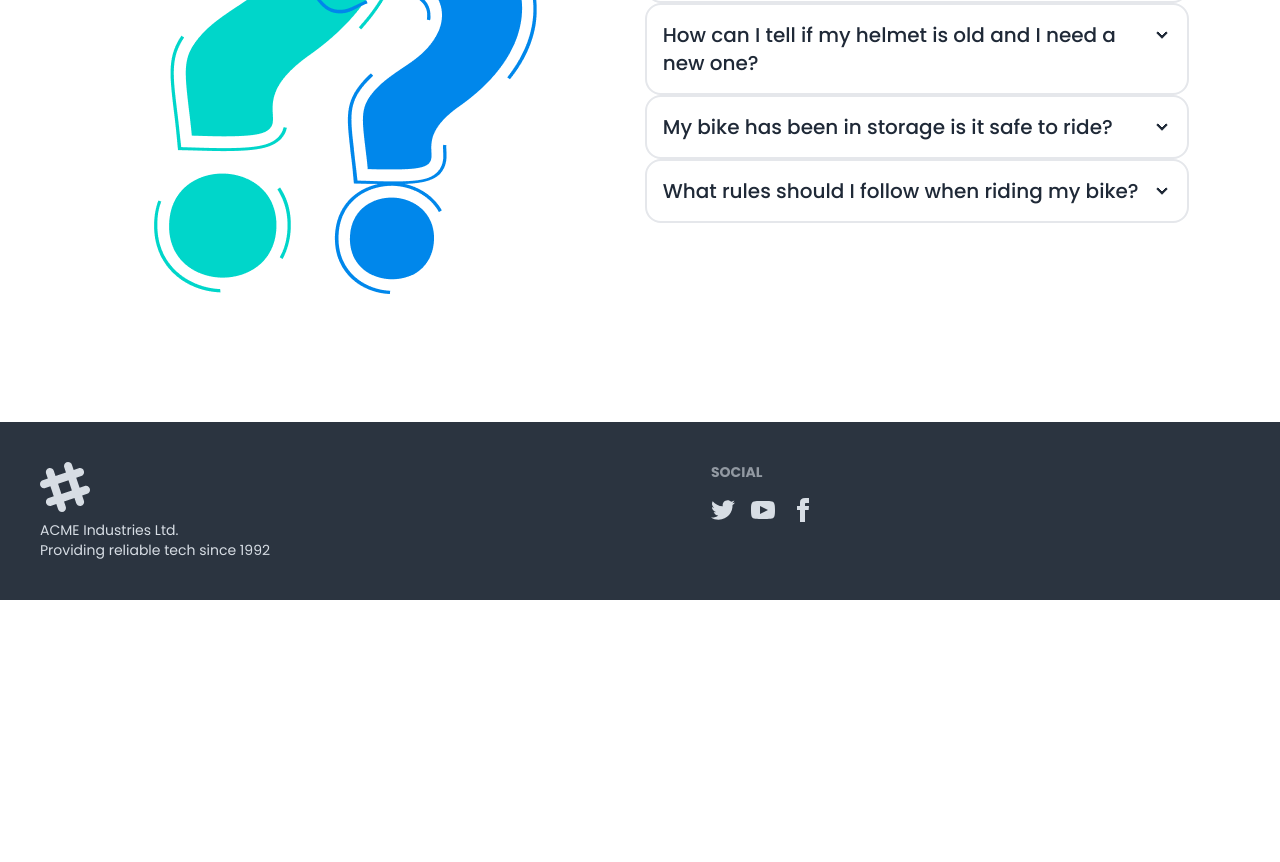
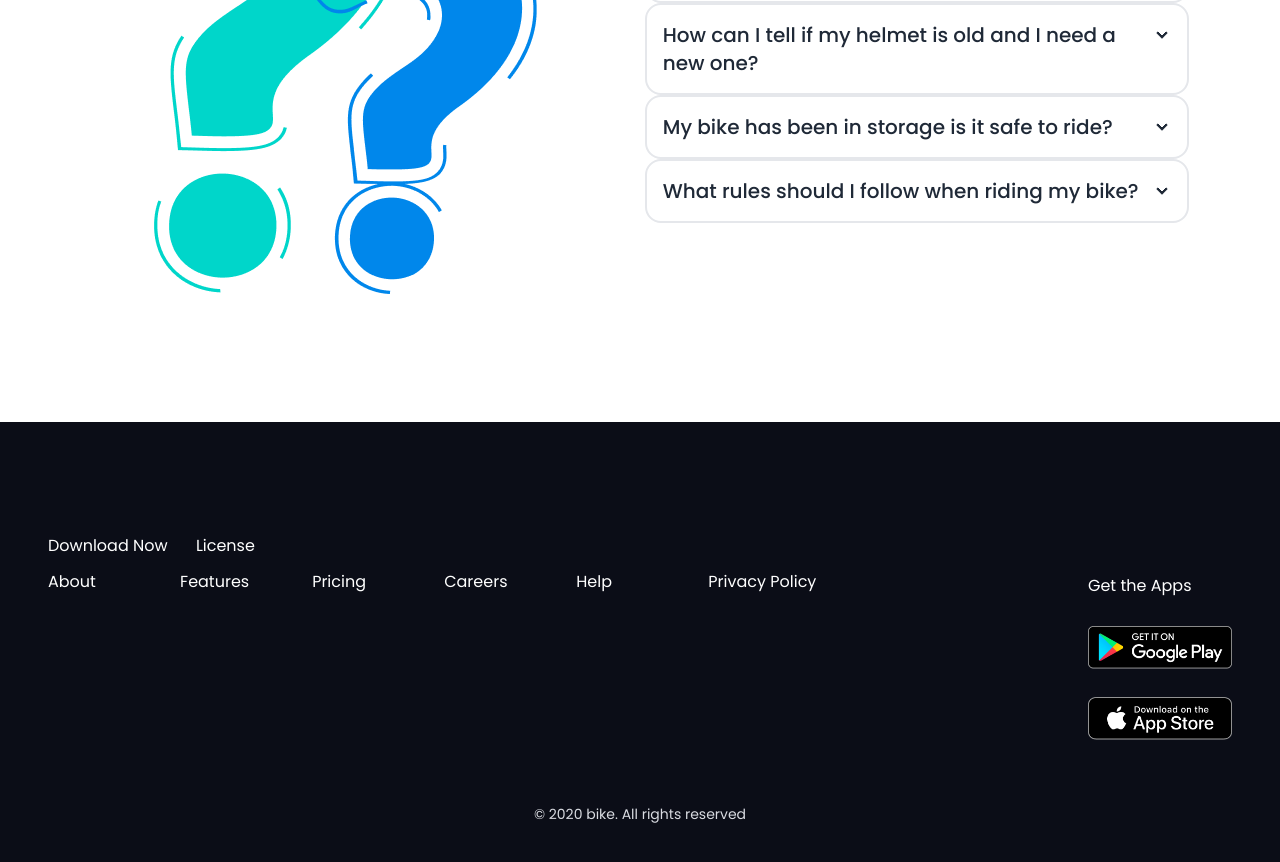
Before and after one commit to ashraful2871/Bike-Kinbo, a plain HTML site: page index.html in a window 1280 px wide. Shown: the part 3062-3924 px from the top of the page. Before the commit the page ends 3662 px from the top, so only its background shows below. Drawn offline with nearby package versions, Linux system fonts and the light colour scheme.

Commit message:
footer section done

```diff
--- a/index.html
+++ b/index.html
@@ -222,7 +222,8 @@
         <!-- Happy client  -->
         <section class="mb-32">
 
-            <h1 class="text-center text-4xl md:text-5xl font-bold mb-14">Happy <span class="text-[#E76F51]">Clients says</span></h1>
+            <h1 class="text-center text-4xl md:text-5xl font-bold mb-14">Happy <span class="text-[#E76F51]">Clients
+                    says</span></h1>
 
 
             <div class="grid gap-6 lg:gap-12 grid-cols-1 md:grid-cols-2 lg:grid-cols-3">
@@ -240,10 +241,7 @@
                         <div>
                             <div class="rating">
                                 <input type="radio" name="rating-2" class="mask mask-star-2 bg-orange-400" />
-                            <input
-                              type="radio"
-                              name="rating-2"
-                              class="mask mask-star-2 bg-orange-400"
+                                <input type="radio" name="rating-2" class="mask mask-star-2 bg-orange-400"
                                     checked="checked" />
                                 <input type="radio" name="rating-2" class="mask mask-star-2 bg-orange-400" />
                                 <input type="radio" name="rating-2" class="mask mask-star-2 bg-orange-400" />
@@ -268,10 +266,7 @@
                         <div>
                             <div class="rating">
                                 <input type="radio" name="rating-2" class="mask mask-star-2 bg-orange-400" />
-                            <input
-                              type="radio"
-                              name="rating-2"
-                              class="mask mask-star-2 bg-orange-400"
+                                <input type="radio" name="rating-2" class="mask mask-star-2 bg-orange-400"
                                     checked="checked" />
                                 <input type="radio" name="rating-2" class="mask mask-star-2 bg-orange-400" />
                                 <input type="radio" name="rating-2" class="mask mask-star-2 bg-orange-400" />
@@ -296,10 +291,7 @@
                         <div>
                             <div class="rating">
                                 <input type="radio" name="rating-2" class="mask mask-star-2 bg-orange-400" />
-                            <input
-                              type="radio"
-                              name="rating-2"
-                              class="mask mask-star-2 bg-orange-400"
+                                <input type="radio" name="rating-2" class="mask mask-star-2 bg-orange-400"
                                     checked="checked" />
                                 <input type="radio" name="rating-2" class="mask mask-star-2 bg-orange-400" />
                                 <input type="radio" name="rating-2" class="mask mask-star-2 bg-orange-400" />
@@ -316,7 +308,8 @@
 
         <!-- FAQ section -->
         <section class="mb-32">
-            <h1 class="text-center text-4xl md:text-5xl font-bold mb-14">Frequently Asked <span class="text-[#E76F51]">Question</span></h1>
+            <h1 class="text-center text-4xl md:text-5xl font-bold mb-14">Frequently Asked <span
+                    class="text-[#E76F51]">Question</span></h1>
             <div class="p-6 md:p-4 lg:p-0 md:gap-4 md:flex md:justify-evenly ">
                 <div>
                     <img src="images/others/faq.png" alt="">
@@ -325,29 +318,37 @@
                     <div class="collapse collapse-arrow border-2">
                         <input type="radio" name="my-accordion-2" checked="checked" />
                         <div class="collapse-title text-xl font-medium">What are the most important things I should
-                            <br>know about riding a bike?</div>
+                            <br>know about riding a bike?
+                        </div>
                         <div class="collapse-content">
-                          <p class="font-normal text-[#7E848C]">Safety First! Always obey the rules of the road. Obey all traffic <br>signals, signs, and laws. Get in the mindset of “driving” your <br>bike—not just “riding” your bike. This will help you be a more <br>focused and legally compliant bike rider. </p>
+                            <p class="font-normal text-[#7E848C]">Safety First! Always obey the rules of the road. Obey
+                                all traffic <br>signals, signs, and laws. Get in the mindset of “driving” your
+                                <br>bike—not just “riding” your bike. This will help you be a more <br>focused and
+                                legally compliant bike rider.
+                            </p>
                         </div>
                     </div>
                     <div class="collapse collapse-arrow border-2">
                         <input type="radio" name="my-accordion-2" />
                         <div class="collapse-title text-xl font-medium">How can I tell if my helmet is old and I need a
-                            <br>new one?</div>
+                            <br>new one?
+                        </div>
                         <div class="collapse-content">
                             <p>hello</p>
                         </div>
                     </div>
                     <div class="collapse collapse-arrow border-2">
                         <input type="radio" name="my-accordion-2" />
-                        <div class="collapse-title text-xl font-medium">My bike has been in storage is it safe to ride?</div>
+                        <div class="collapse-title text-xl font-medium">My bike has been in storage is it safe to ride?
+                        </div>
                         <div class="collapse-content">
                             <p>hello</p>
                         </div>
                     </div>
                     <div class="collapse collapse-arrow border-2 ">
                         <input type="radio" name="my-accordion-2" />
-                        <div class="collapse-title text-xl font-medium">What rules should I follow when riding my bike?</div>
+                        <div class="collapse-title text-xl font-medium">What rules should I follow when riding my bike?
+                        </div>
                         <div class="collapse-content">
                             <p>hello</p>
                         </div>
@@ -359,49 +360,36 @@
     </main>
 
     <!-- footer section -->
-    <footer class="footer bg-neutral text-neutral-content p-10">
-        <aside>
-            <svg width="50" height="50" viewBox="0 0 24 24" xmlns="http://www.w3.org/2000/svg" fill-rule="evenodd"
-                clip-rule="evenodd" class="fill-current">
-                <path
-                    d="M22.672 15.226l-2.432.811.841 2.515c.33 1.019-.209 2.127-1.23 2.456-1.15.325-2.148-.321-2.463-1.226l-.84-2.518-5.013 1.677.84 2.517c.391 1.203-.434 2.542-1.831 2.542-.88 0-1.601-.564-1.86-1.314l-.842-2.516-2.431.809c-1.135.328-2.145-.317-2.463-1.229-.329-1.018.211-2.127 1.231-2.456l2.432-.809-1.621-4.823-2.432.808c-1.355.384-2.558-.59-2.558-1.839 0-.817.509-1.582 1.327-1.846l2.433-.809-.842-2.515c-.33-1.02.211-2.129 1.232-2.458 1.02-.329 2.13.209 2.461 1.229l.842 2.515 5.011-1.677-.839-2.517c-.403-1.238.484-2.553 1.843-2.553.819 0 1.585.509 1.85 1.326l.841 2.517 2.431-.81c1.02-.33 2.131.211 2.461 1.229.332 1.018-.21 2.126-1.23 2.456l-2.433.809 1.622 4.823 2.433-.809c1.242-.401 2.557.484 2.557 1.838 0 .819-.51 1.583-1.328 1.847m-8.992-6.428l-5.01 1.675 1.619 4.828 5.011-1.674-1.62-4.829z">
-                </path>
-            </svg>
-            <p>
-                ACME Industries Ltd.
-                <br />
-                Providing reliable tech since 1992
-            </p>
-        </aside>
-        <nav>
-            <h6 class="footer-title">Social</h6>
-            <div class="grid grid-flow-col gap-4">
-                <a>
-                    <svg xmlns="http://www.w3.org/2000/svg" width="24" height="24" viewBox="0 0 24 24"
-                        class="fill-current">
-                        <path
-                            d="M24 4.557c-.883.392-1.832.656-2.828.775 1.017-.609 1.798-1.574 2.165-2.724-.951.564-2.005.974-3.127 1.195-.897-.957-2.178-1.555-3.594-1.555-3.179 0-5.515 2.966-4.797 6.045-4.091-.205-7.719-2.165-10.148-5.144-1.29 2.213-.669 5.108 1.523 6.574-.806-.026-1.566-.247-2.229-.616-.054 2.281 1.581 4.415 3.949 4.89-.693.188-1.452.232-2.224.084.626 1.956 2.444 3.379 4.6 3.419-2.07 1.623-4.678 2.348-7.29 2.04 2.179 1.397 4.768 2.212 7.548 2.212 9.142 0 14.307-7.721 13.995-14.646.962-.695 1.797-1.562 2.457-2.549z">
-                        </path>
-                    </svg>
-                </a>
-                <a>
-                    <svg xmlns="http://www.w3.org/2000/svg" width="24" height="24" viewBox="0 0 24 24"
-                        class="fill-current">
-                        <path
-                            d="M19.615 3.184c-3.604-.246-11.631-.245-15.23 0-3.897.266-4.356 2.62-4.385 8.816.029 6.185.484 8.549 4.385 8.816 3.6.245 11.626.246 15.23 0 3.897-.266 4.356-2.62 4.385-8.816-.029-6.185-.484-8.549-4.385-8.816zm-10.615 12.816v-8l8 3.993-8 4.007z">
-                        </path>
-                    </svg>
-                </a>
-                <a>
-                    <svg xmlns="http://www.w3.org/2000/svg" width="24" height="24" viewBox="0 0 24 24"
-                        class="fill-current">
-                        <path
-                            d="M9 8h-3v4h3v12h5v-12h3.642l.358-4h-4v-1.667c0-.955.192-1.333 1.115-1.333h2.885v-5h-3.808c-3.596 0-5.192 1.583-5.192 4.615v3.385z">
-                        </path>
-                    </svg>
-                </a>
+    <footer class="bg-[#0B0D17] p-4 md:p-6 lg:p-12">
+
+        <div class="text-white md:flex md:justify-between md:container md:mx-auto py-16">
+            <div>
+                <div>
+                    <button>Download Now</button>
+                    <a class="ml-6" href="">License</a>
                 </div>
-        </nav>
+
+                <div class="mt-3 grid grid-cols-3 lg:grid-cols-6 gap-4 md:gap-6 md:mb-6">
+                    <a href="">About</a>
+                    <a href="">Features</a>
+                    <a href="">Pricing</a>
+                    <a href="">Careers</a>
+                    <a href="">Help</a>
+                    <a href="">Privacy Policy</a>
+                </div>
+
+            </div>
+            <div class="space-y-7 mt-10">
+                <h4>Get the Apps</h4>
+                <img class="w-36" src="images/others/android.png" alt="">
+                <img class="w-36" src="images/others/ios.png" alt="">
+            </div>
+        </div>
+        <p class="text-sm text-[#D9DBE1] text-center pb-4">© 2020 bike. All rights reserved</p>
+
+
+
+
     </footer>
 </body>
 
```
Lines whose indentation alone changed are shown as unchanged.
